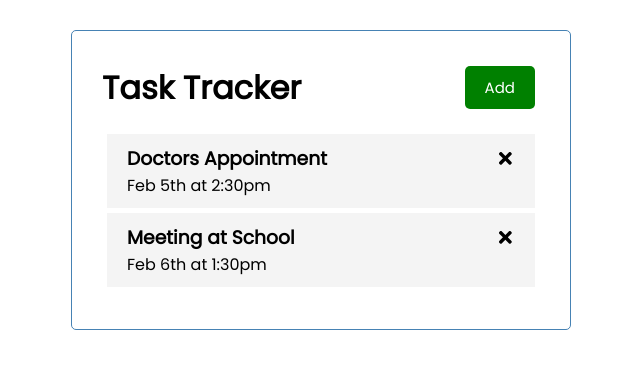
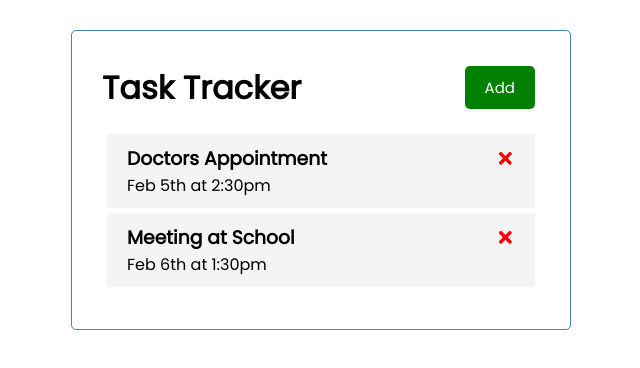
Before and after one commit to iamAkuma/react-project, a React (Create React App) app in the folder react-task-tracker/: page / in a window 1280 px wide. Shown: the top 368 px of the page, without its empty margins (319-959 px from the left). Built offline with nearby package versions, Linux system fonts and the light colour scheme.

Commit message:
Task Reminder added

```diff
--- a/react-task-tracker/src/App.js
+++ b/react-task-tracker/src/App.js
@@ -18,10 +18,28 @@ function App() {
       }
 ])
 
+//Delete Task
+const deleteTask=(id)=>{
+setTasks(tasks.filter((task) => task.id !== id))
+}
+
+//Toggle Reminder
+const toggleRem = (id) => {
+setTasks(tasks.map((task) => task.id === id
+?
+ {...task, reminder: !task.reminder} : task))
+}
+
   return (
     <div className="container">
       <Header/>
-      <Tasks tasks={tasks}/>
+      {tasks.length > 0 ? (
+         <Tasks tasks={tasks}
+         onDelete={deleteTask}
+         onToggle={toggleRem} />
+         )
+      :
+       ('No Tasks Added.')}
     </div>
   );
 }
--- a/react-task-tracker/src/components/Task.js
+++ b/react-task-tracker/src/components/Task.js
@@ -1,9 +1,13 @@
 import {FaTimes} from 'react-icons/fa'
 
-const Task = ({task}) => {
+const Task = ({task, onDelete, onToggle}) => {
   return (
-    <div className="task">
-      <h3>{task.text} <FaTimes/></h3>
+    <div className="task"
+    onDoubleClick={() => onToggle(task.id)}>
+      <h3>{task.text}
+      <FaTimes style={{color: 'red', cursor: 'pointer'}}
+       onClick={() =>onDelete(task.id)}/>
+      </h3>
       <p>{task.day}</p>
     </div>
   )
--- a/react-task-tracker/src/components/Tasks.js
+++ b/react-task-tracker/src/components/Tasks.js
@@ -1,13 +1,17 @@
 import Task from './Task'
 
-const Tasks = ({tasks}) => {
+const Tasks = ({ tasks, onDelete, onToggle }) => {
 
-  return (
-    <>
-      {tasks.map((task) => (
-      <Task key={task.id} task={task}/>))}
-    </>
-  )
+    return (
+        <>
+            {tasks.map((task) => (
+                <Task
+                    key={task.id}
+                    task={task}
+                    onDelete={onDelete}
+                    onToggle={onToggle} />))}
+        </>
+    )
 }
 
 export default Tasks
```
